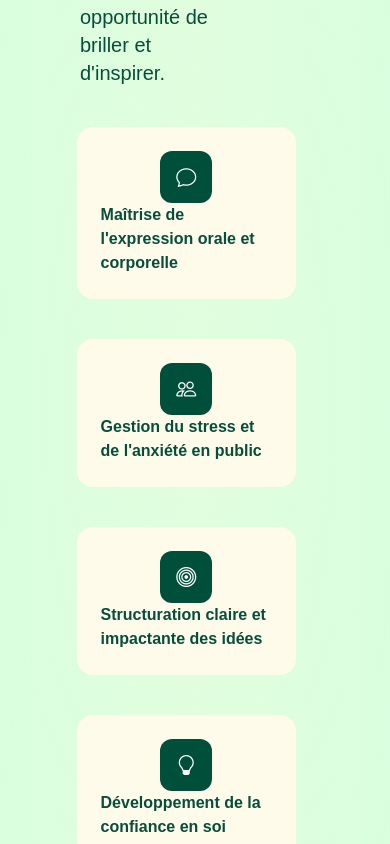
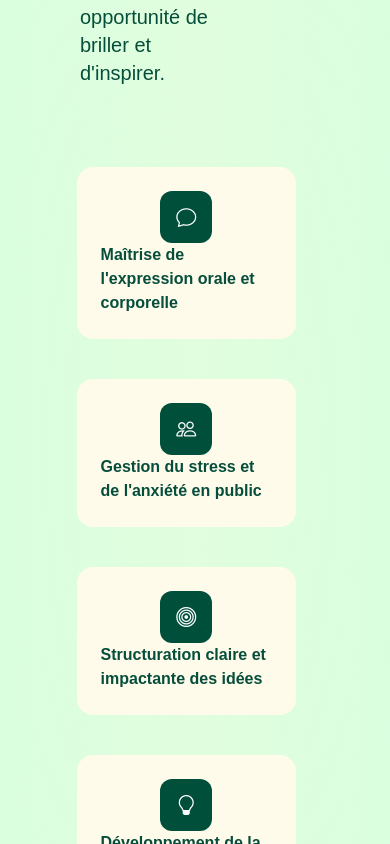
Before and after one commit to Bilal-El-akrouchi/elo-sens, a Next.js app: page / in a window 390 px wide. Shown: the part 2700-3544 px from the top of the page. Built offline with nearby package versions, Linux system fonts and the light colour scheme.

Commit message:
ajout hover + qlq detail

```diff
--- a/src/app/component/sectionAccrochage/SectionAccrochage.css
+++ b/src/app/component/sectionAccrochage/SectionAccrochage.css
@@ -0,0 +1,12 @@
+#accrochage{
+    .liste{
+        >div:hover{
+            transition: all 0.3s;
+            background: var(--green200);
+            i{
+                transition: all 0.3s;
+                background: var(--emerald300);
+            }
+        }
+    }
+}
--- a/src/app/component/sectionAccrochage/SectionAccrochage.jsx
+++ b/src/app/component/sectionAccrochage/SectionAccrochage.jsx
@@ -8,7 +8,7 @@ export default function SectionAccrochage() {
       <section id="accrochage" className="min-h-screen">
         <h2 className="text-3xl pb-10">Accrochage à la vie</h2>
         <p className="w-3/5 pl-20 text-xl">Retrouvez le goût de vivre et tissez des liens authentiques avec ceux qui vous entourent. Notre approche bienveillante vous aide à reconstruire votre confiance et à redécouvrir votre place dans la société, étape par étape, à votre rythme</p>
-        <div className="flex md:flex-row flex-col justify-center items-center w-4/5 flex-wrap gap-10 mt-10 ml-10 font-semibold">
+        <div className="liste flex md:flex-row flex-col justify-center items-center w-4/5 flex-wrap gap-10 mt-20 ml-10 font-semibold">
           <div className="flex lg:flex-row flex-col justify-between items-center md:w-4/10 w-3/4 bg-amber-50 p-6 rounded-2xl">
             <i class="bi bi-heart py-3 px-4 text-xl text-white rounded-xl bg-emerald-900"></i>
             <p>Renforcement des liens sociaux authentiques</p>
--- a/src/app/component/sectionArtOratoire/SectionArtOratoire.css
+++ b/src/app/component/sectionArtOratoire/SectionArtOratoire.css
@@ -0,0 +1,12 @@
+#artOratoire{
+    .liste{
+        >div:hover{
+            transition: all 0.3s;
+            background: var(--green200);
+            i{
+                transition: all 0.3s;
+                background: var(--emerald300);
+            }
+        }
+    }
+}
--- a/src/app/component/sectionArtOratoire/SectionArtOratoire.jsx
+++ b/src/app/component/sectionArtOratoire/SectionArtOratoire.jsx
@@ -8,7 +8,7 @@ export default function SectionArtOratoire() {
       <section id="artOratoire" className="min-h-screen">
         <h2 className="text-3xl pb-10">Art Oratoire</h2>
         <p className="w-3/5 pl-20 text-xl">Découvrez l'art de captiver votre audience et de transmettre vos idées avec impact. Nos ateliers d'art oratoire vous accompagnent dans le développement de vos compétences de communication, pour que chaque prise de parole devienne une opportunité de briller et d'inspirer.</p>
-        <div className="flex md:flex-row flex-col justify-center items-center w-3/4 flex-wrap gap-10 mt-10 ml-10 font-semibold">
+        <div className="flex md:flex-row flex-col justify-center liste items-center w-3/4 flex-wrap gap-10 mt-20 ml-10 font-semibold">
         <div className="flex lg:flex-row flex-col  justify-around items-center md:w-4/10 w-3/4 bg-amber-50 p-6 rounded-2xl">
           <i class="bi bi-chat py-3 px-4 text-xl text-white rounded-xl bg-emerald-900"></i>
           <p>Maîtrise de l'expression orale et corporelle</p>
--- a/src/app/component/sectionContact/SectionContact.jsx
+++ b/src/app/component/sectionContact/SectionContact.jsx
@@ -9,8 +9,12 @@ export default function SectionContact() {
 
         <div className="lg:text-xl flex-col md:flex-row gap-10 text-lg flex justify-evenly items-center w-4/5 mx-auto mt-10 p-10">
           <h2 className=" bg-white p-5 rounded-2xl shadow-lg font-semibold">Rejoins-nous !</h2>
-          <h2 className="bg-white p-5 rounded-2xl shadow-lg font-semibold"> <a href="https://www.paypal.com/be/home?locale.x=fr_BE">Soutiens-nous</a></h2>
-          <h2 className="bg-white p-5 rounded-2xl shadow-lg font-semibold"><a href="/contact">Contacte-nous</a></h2>
+          <a href="https://www.paypal.com/be/home?locale.x=fr_BE">
+          <h2 className="bg-white p-5 rounded-2xl shadow-lg font-semibold"> Soutiens-nous</h2>
+          </a>
+          <a href="/contact">
+            <h2 className="bg-white p-5 rounded-2xl shadow-lg font-semibold">Contacte-nous</h2>
+          </a>
 
         </div>
 
--- a/src/app/globals.css
+++ b/src/app/globals.css
@@ -3,6 +3,9 @@
 :root {
   --background: #ffffff;
   --foreground: #171717;
+  --emerald300: oklch(0.845 0.143 164.978);
+  --emerald900: oklch(0.378 0.077 168.94);
+  --green200: oklch(0.925 0.084 155.995);
 }
 
 @theme inline {
```
